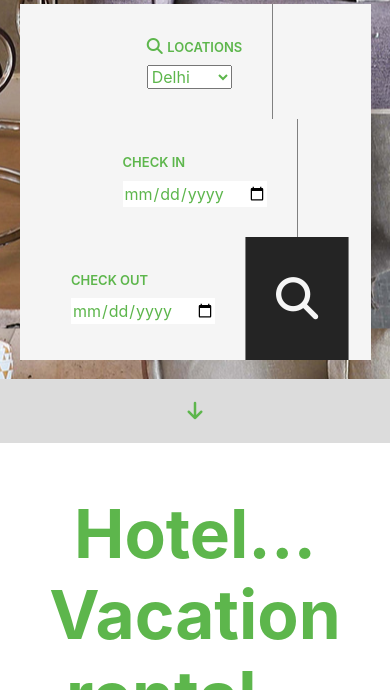
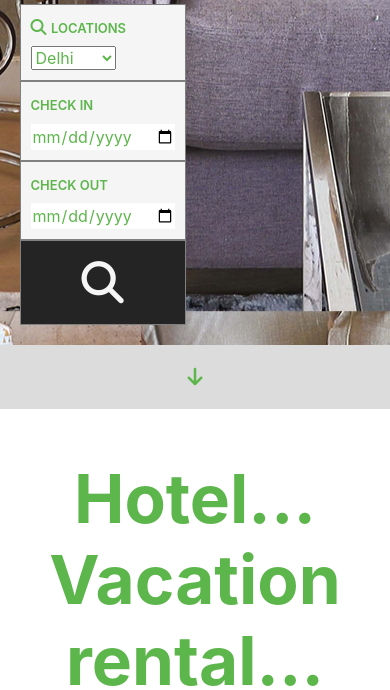
Before and after one commit to Shivani-Jadon/Olive_Landing_page, a plain HTML site: page index.html in a window 390 px wide. Shown: the part 410-1100 px from the top of the page. Drawn offline with nearby package versions, Linux system fonts and the light colour scheme.

Commit message:
Update style.css

```diff
--- a/assets/css/style.css
+++ b/assets/css/style.css
@@ -180,6 +180,21 @@ header #nav-bar-small{
     color: whitesmoke;
 }
 
+@media screen and (max-width: 600px){
+    #header-middle #apar-search{
+        display: block;
+    }
+
+    #header-middle #apar-search div{
+        padding: 10px;
+        border: grey 1px solid;
+    }
+
+    #search-icon{
+        text-align: center;
+    }
+}
+
 /* HEADER BOTTOM */
 header #header-end{
     padding: 2vh;
```
